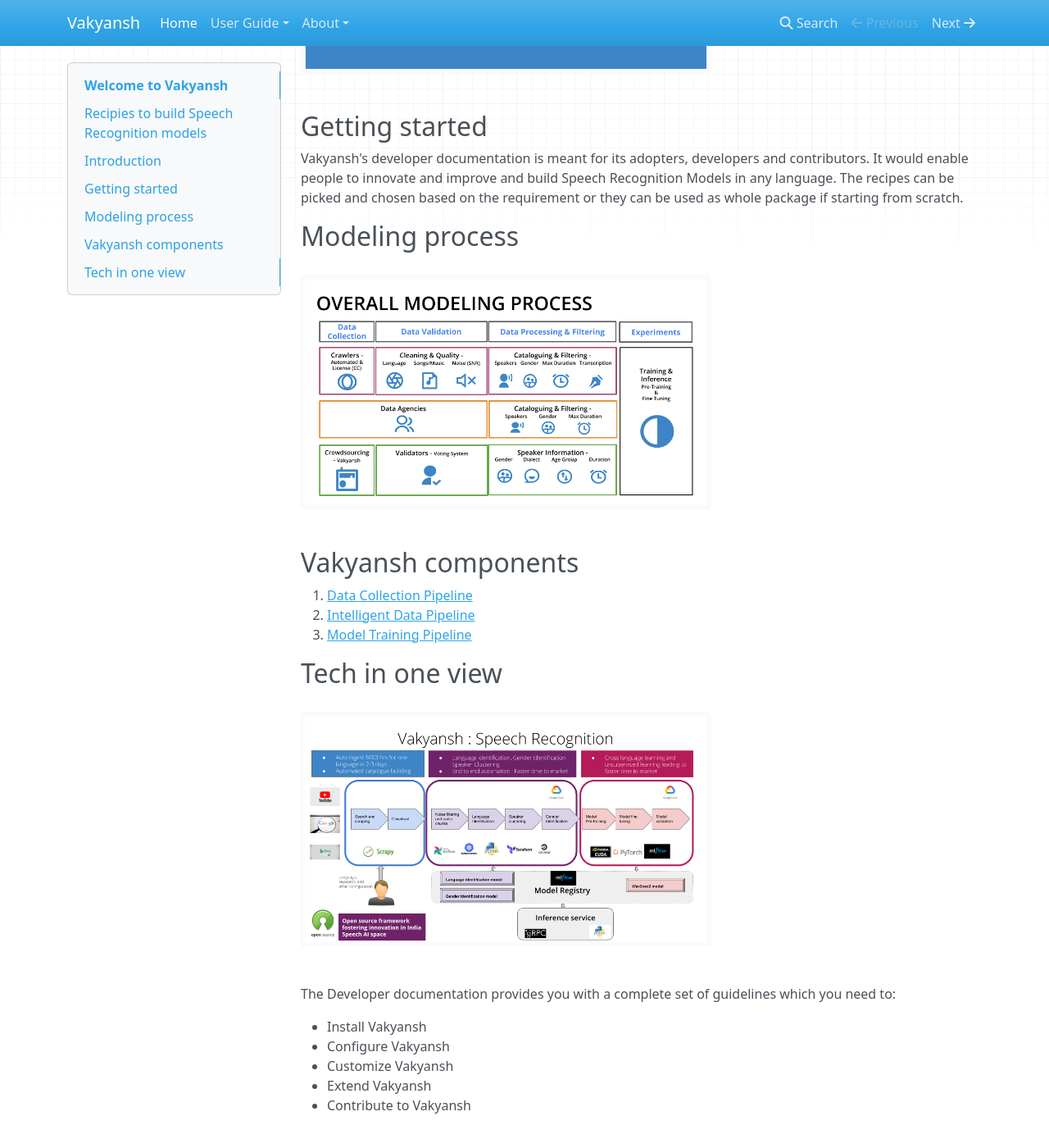
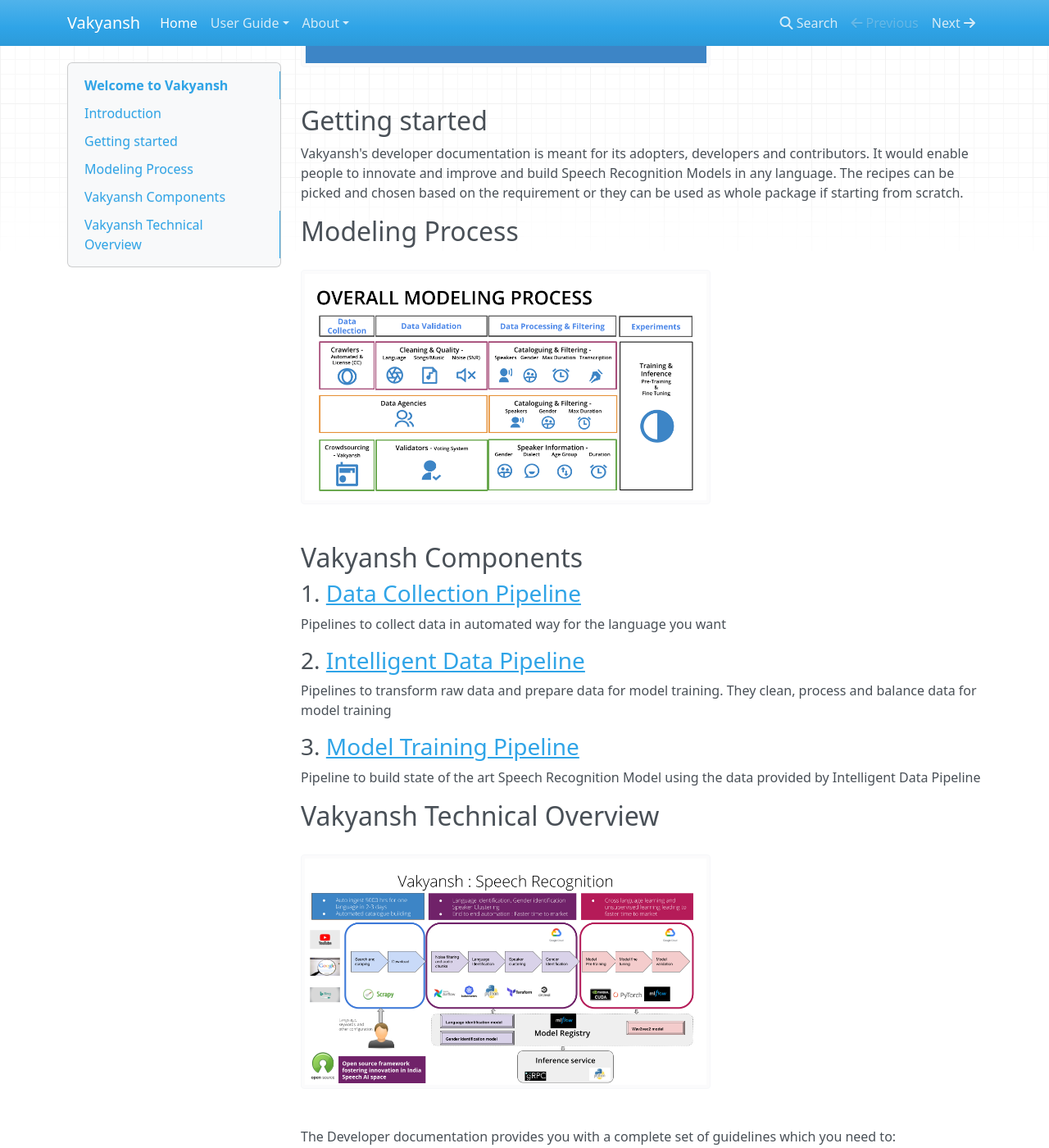
Before and after one commit to Open-Speech-EkStep/open-speech-ekstep.github.io, an MkDocs documentation site: the page built from docs/index.md, in a window 1280 px wide and 1400 px high, scrolled down 532 px. Shown: the whole window at 82% size. Built offline with MkDocs 1.6.1, drawn with Linux system fonts in a browser that asks for light colours; nearby versions of some CDN libraries.

Commit message:
chore: adding more details on front page

```diff
--- a/docs/index.md
+++ b/docs/index.md
@@ -1,6 +1,6 @@
 # Welcome to Vakyansh
 
-## **Recipies to build Speech Recognition models**
+**Recipies to build Speech Recognition models**
 
 ## Introduction
 
@@ -15,17 +15,25 @@
 It would enable people to innovate and improve and build Speech Recognition Models in any language.
 The recipes can be picked and chosen based on the requirement or they can be used as whole package if starting from scratch.
 
-## Modeling process
+## Modeling Process
 
 <img src="img/vakyansh_modeling.png" alt="drawing" width="500" width="500"/>
 
-## Vakyansh components
+## Vakyansh Components
 
-1. [Data Collection Pipeline](https://open-speech-ekstep.github.io/mkdocs/smart_crawlers/)
-2. [Intelligent Data Pipeline](https://open-speech-ekstep.github.io/mkdocs/data_pipelines/)
-3. [Model Training Pipeline](https://open-speech-ekstep.github.io/mkdocs/model_training/)
+### 1. [Data Collection Pipeline](https://open-speech-ekstep.github.io/mkdocs/smart_crawlers/)
 
-## Tech in one view
+Pipelines to collect data in automated way for the language you want
+
+### 2. [Intelligent Data Pipeline](https://open-speech-ekstep.github.io/mkdocs/data_pipelines/)
+
+Pipelines to transform raw data and prepare data for model training. They clean, process and balance data for model training
+
+### 3. [Model Training Pipeline](https://open-speech-ekstep.github.io/mkdocs/model_training/)
+
+Pipeline to build state of the art Speech Recognition Model using the data provided by Intelligent Data Pipeline
+
+## Vakyansh Technical Overview
 
 <img src="img/vakyansh_tech.png" alt="drawing" width="500" width="500"/>
 
```
